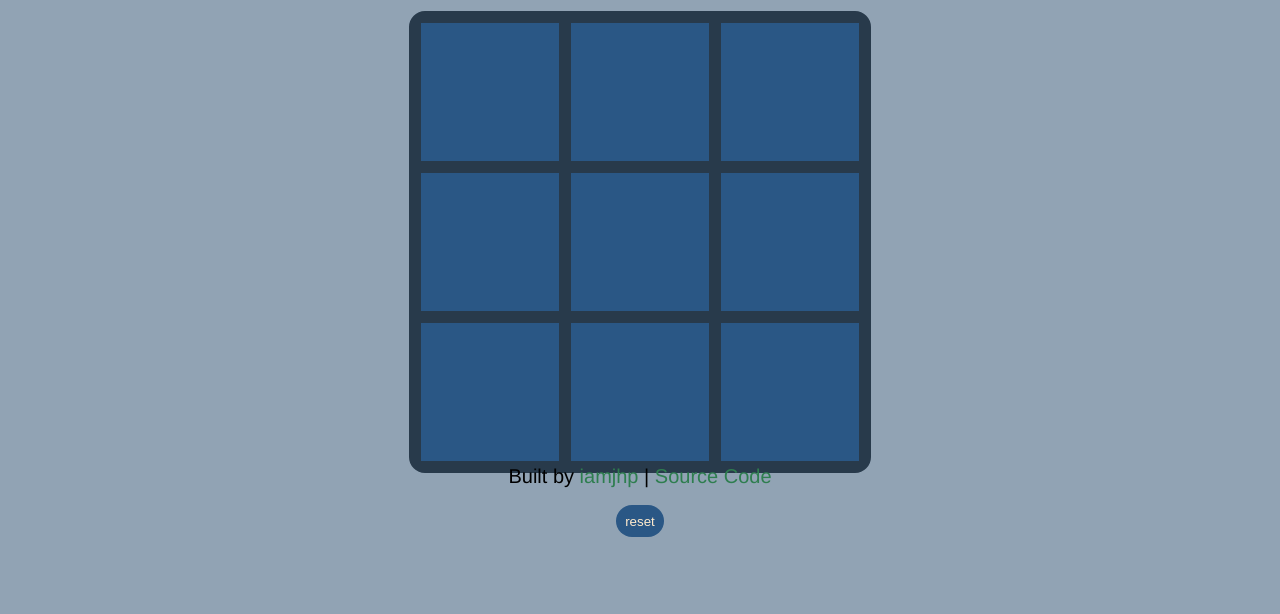
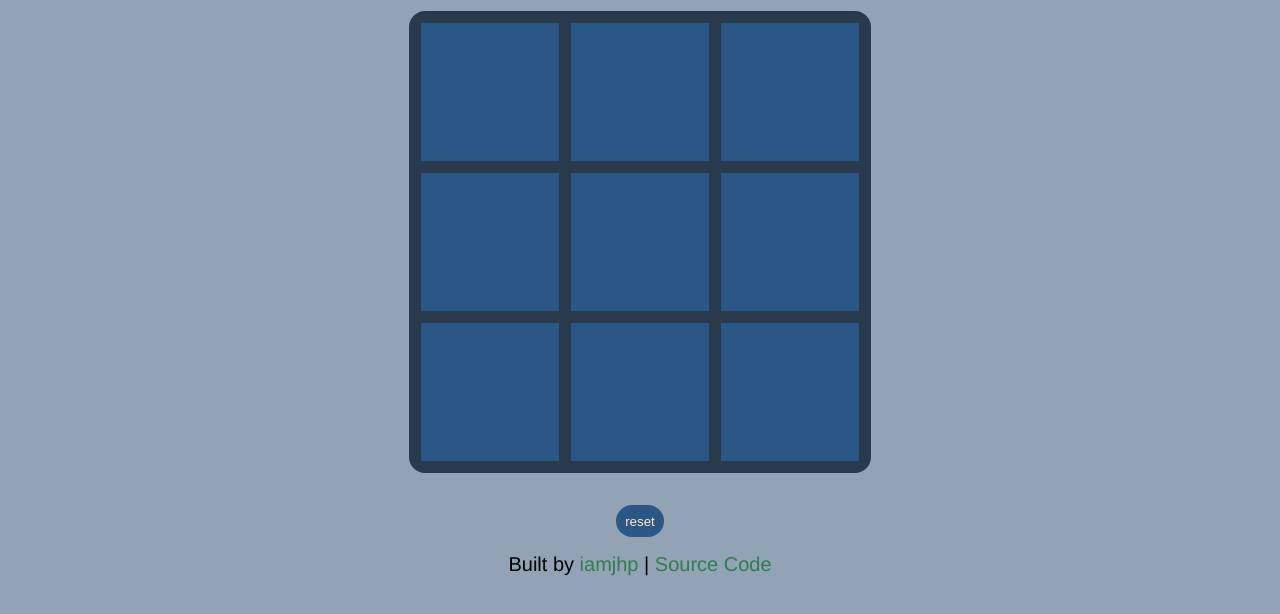
Before and after one commit to iamjhp/tic-tac-toe, a plain HTML site: page index.html in a window 1280 px wide. Shown: the part 184-798 px from the top of the page. Drawn offline with Linux system fonts and the light colour scheme.

Commit message:
fixed footer position

```diff
--- a/css/style.css
+++ b/css/style.css
@@ -9,9 +9,6 @@
 }
 
 html {
-    /* footer support */
-    position: relative;
-    min-height: 100%;
   }
 
 body {
@@ -73,8 +70,7 @@ button {
 }
 
 footer {
-    position: absolute;
-    bottom: 8rem;
+    margin-top: 1rem;
     text-align: center;
     width: 100%;
     font-size: 20px;
```
